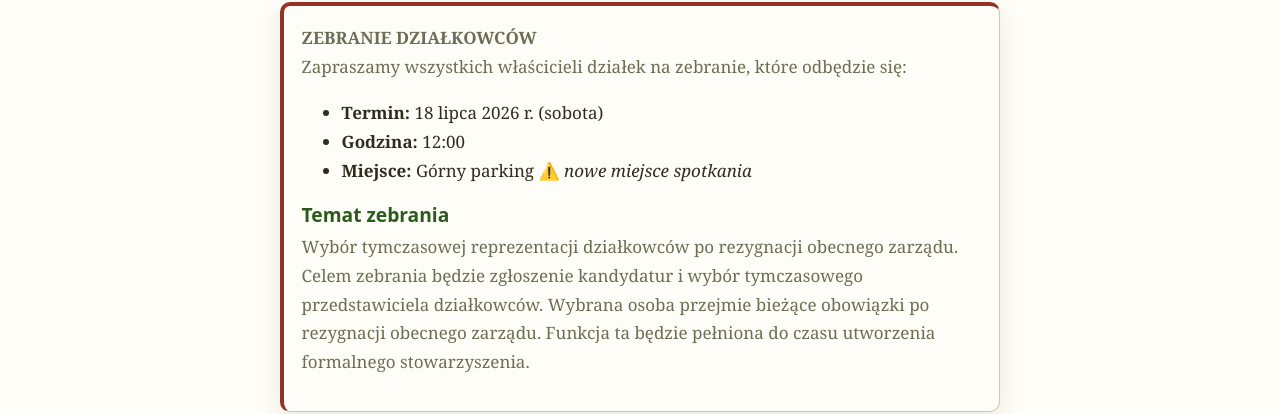
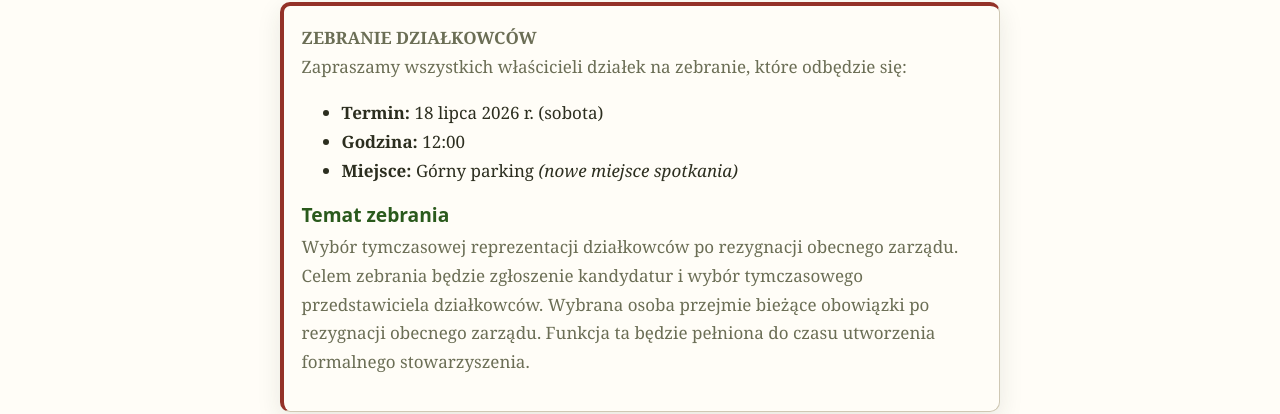
Before and after one commit to brxie/montin-page, a Jekyll site: the page built from _announcements/2026-07-10-zebranie-dzialkowcow.md, in a window 1280 px wide and 1155 px high. Shown: the part 433-847 px from the top of the window. Built offline with Jekyll 4.4.1, drawn with Linux system fonts in a browser that asks for light colours.

Commit message:
Usunięto emoji z ogłoszenia

```diff
--- a/_announcements/2026-07-10-zebranie-dzialkowcow.md
+++ b/_announcements/2026-07-10-zebranie-dzialkowcow.md
@@ -13,7 +13,7 @@ Zapraszamy wszystkich właścicieli działek na zebranie, które odbędzie się:
 
 - **Termin:** 18 lipca 2026 r. (sobota)
 - **Godzina:** 12:00
-- **Miejsce:** Górny parking ⚠️ *nowe miejsce spotkania*
+- **Miejsce:** Górny parking *(nowe miejsce spotkania)*
 
 ## Temat zebrania
 
```
